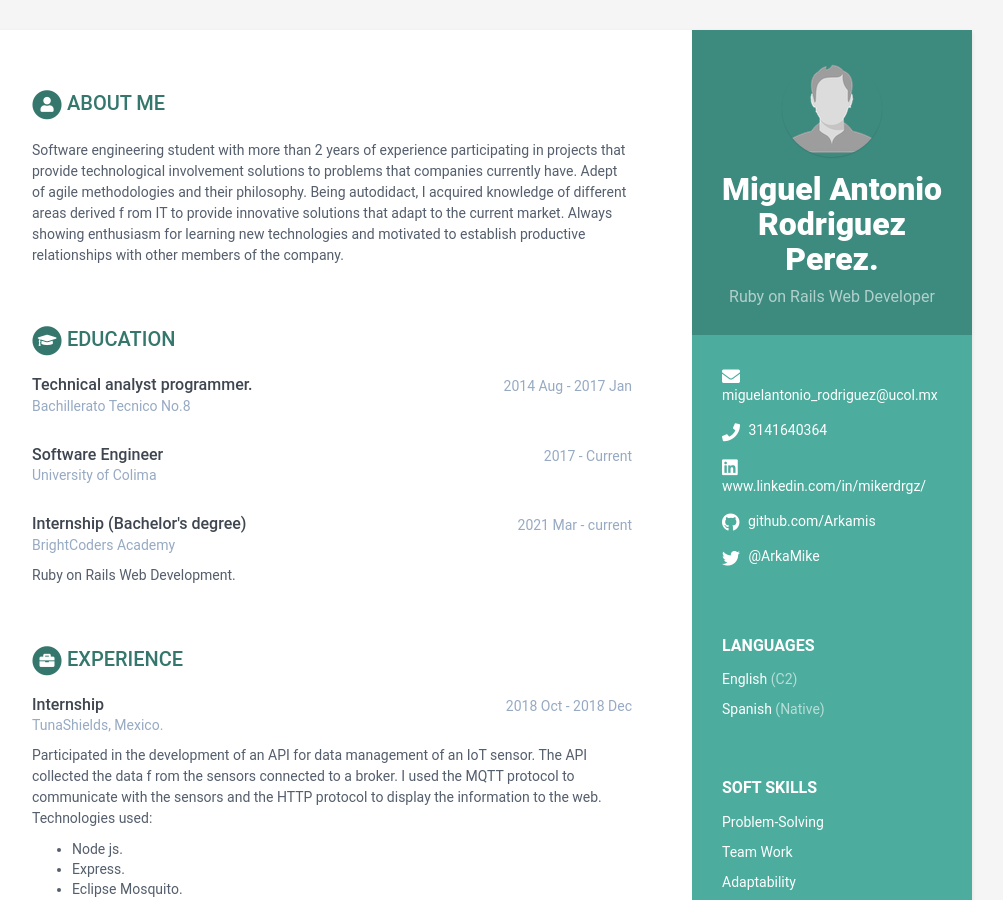
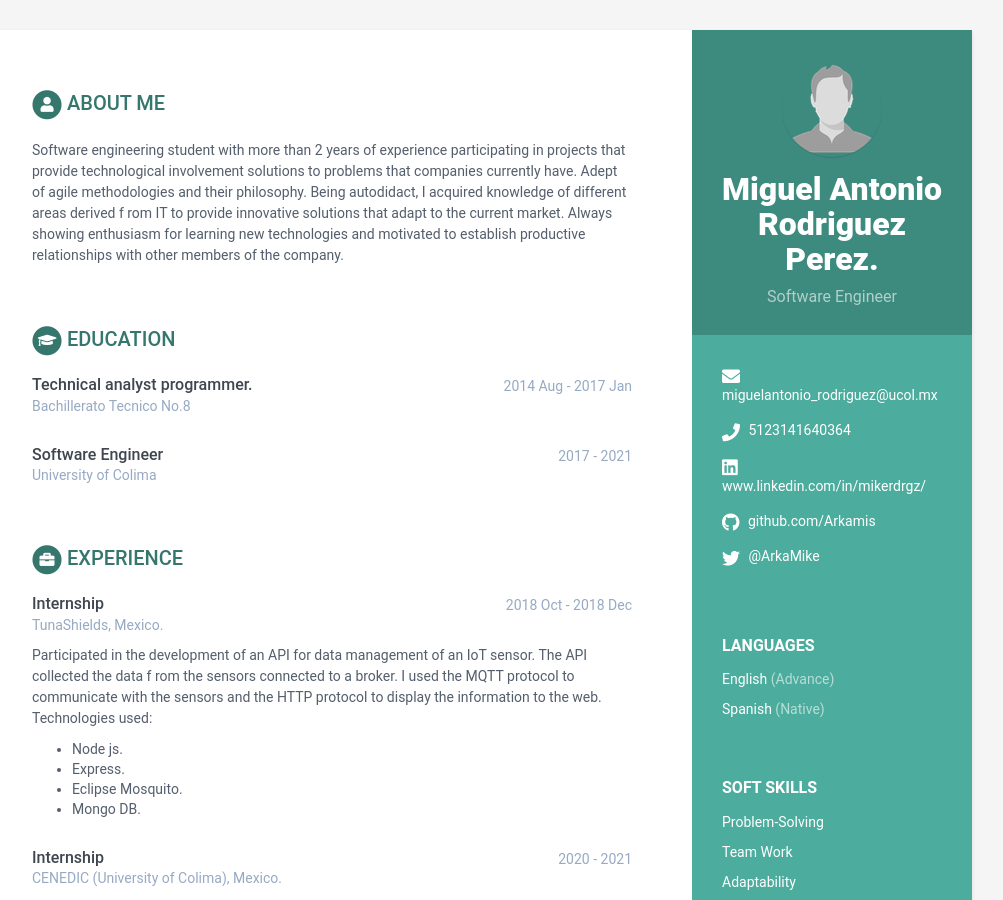
Before and after one commit to Arkamis/kata-resume-Arkamis, a Jekyll site: the page built from index.html, in a window 1280 px wide and 900 px high. Shown: the whole window, without its empty margins (168-1171 px from the left). Built offline with Jekyll 4.4.1, drawn with Linux system fonts in a browser that asks for light colours.

Commit message:
fix: modify cv

```diff
--- a/_data/data.yml
+++ b/_data/data.yml
@@ -8,12 +8,12 @@ sidebar:
 
   # Profile information
   name: Miguel Antonio Rodriguez Perez. # Nombre completo
-  tagline: Ruby on Rails Web Developer # React Native Mobile Developer ó Ruby on Rails Web Developer Según sea el caso
+  tagline: Software Engineer # React Native Mobile Developer ó Ruby on Rails Web Developer Según sea el caso
   avatar: profile.png # Colocar una imagen con tu foto de 100x100 pixels dentro de /assets/images
 
   # Actualiza tus datos de contacto
   email: miguelantonio_rodriguez@ucol.mx
-  phone: 3141640364
+  phone: +5123141640364
   website: # No agregar http://
   linkedin: www.linkedin.com/in/mikerdrgz/
   github: github.com/Arkamis
@@ -25,7 +25,7 @@ sidebar:
   # Actualiza según los idiomas y nieles que tienes. Agrega o Elimina según sea necesario.
   languages:
     - idiom: English
-      level: C2 # Utiliza el resultado de tu examen oficial, o el nivel de acuerdo al modelo Dreyfus
+      level: Advance # Utiliza el resultado de tu examen oficial, o el nivel de acuerdo al modelo Dreyfus
 
     - idiom: Spanish
       level: Native # Utiliza el resultado de tu examen oficial, o el nivel de acuerdo al modelo Dreyfus
@@ -70,14 +70,8 @@ educationcomplete:
 
   - degree: Software Engineer
     university: University of Colima
-    time: 2017 - Current
+    time: 2017 - 2021
     details: |
-
-  - degree: Internship (Bachelor's degree)
-    university: BrightCoders Academy
-    time: 2021 Mar - current
-    details: |
-      Ruby on Rails Web Development.
 
 # Registra aquí tu experiencia. Agrega o elimina según sea necesario
 experiences:
@@ -118,7 +112,7 @@ experiences:
     company: Rayo company
     details: |
       Participated in Rayo Comapny Startup by planning the architecture, services and workflow. Also develop
-      the main functionality that rayo service offer. You can know more about [rayo company project here]("https://rayocompany.com")
+      the main functionality that rayo service offer. You can know more about [rayo company project here](https://rayocompany.com)
 
 projects:
     title: Projects
```
